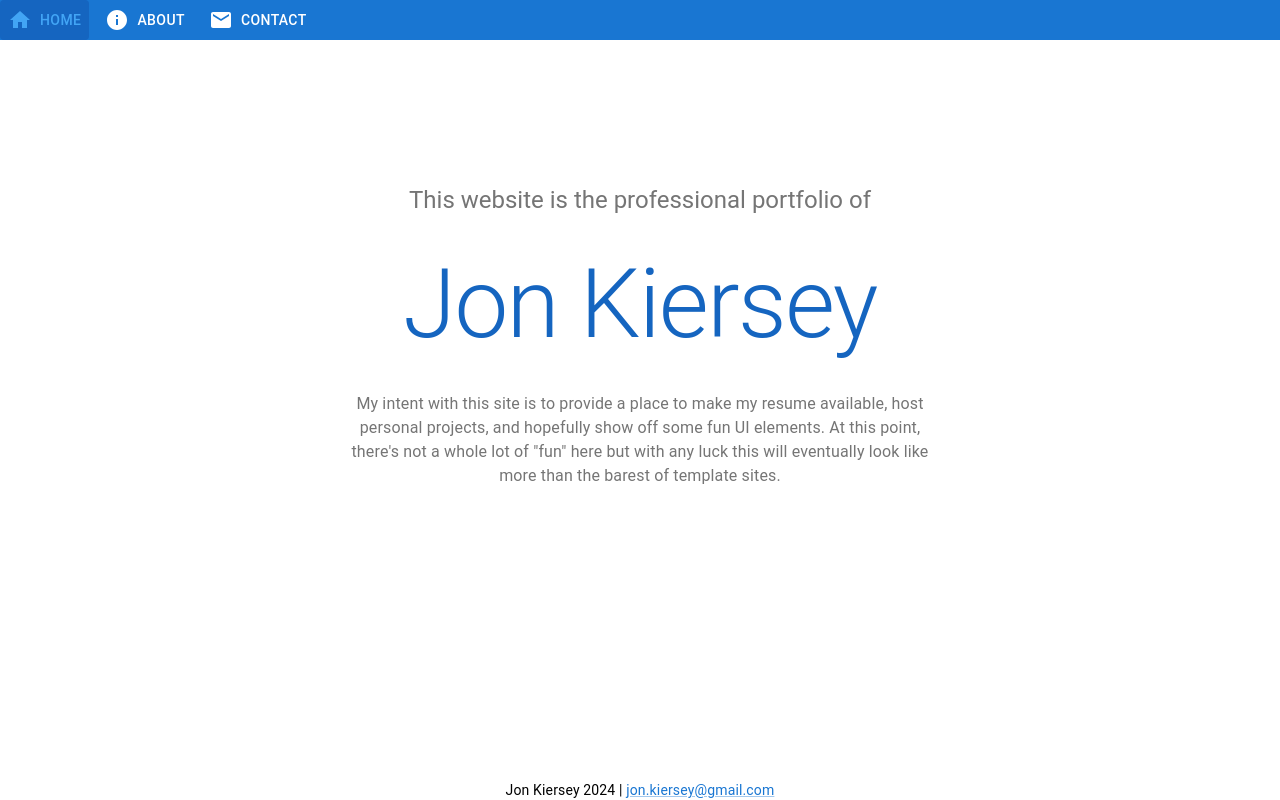
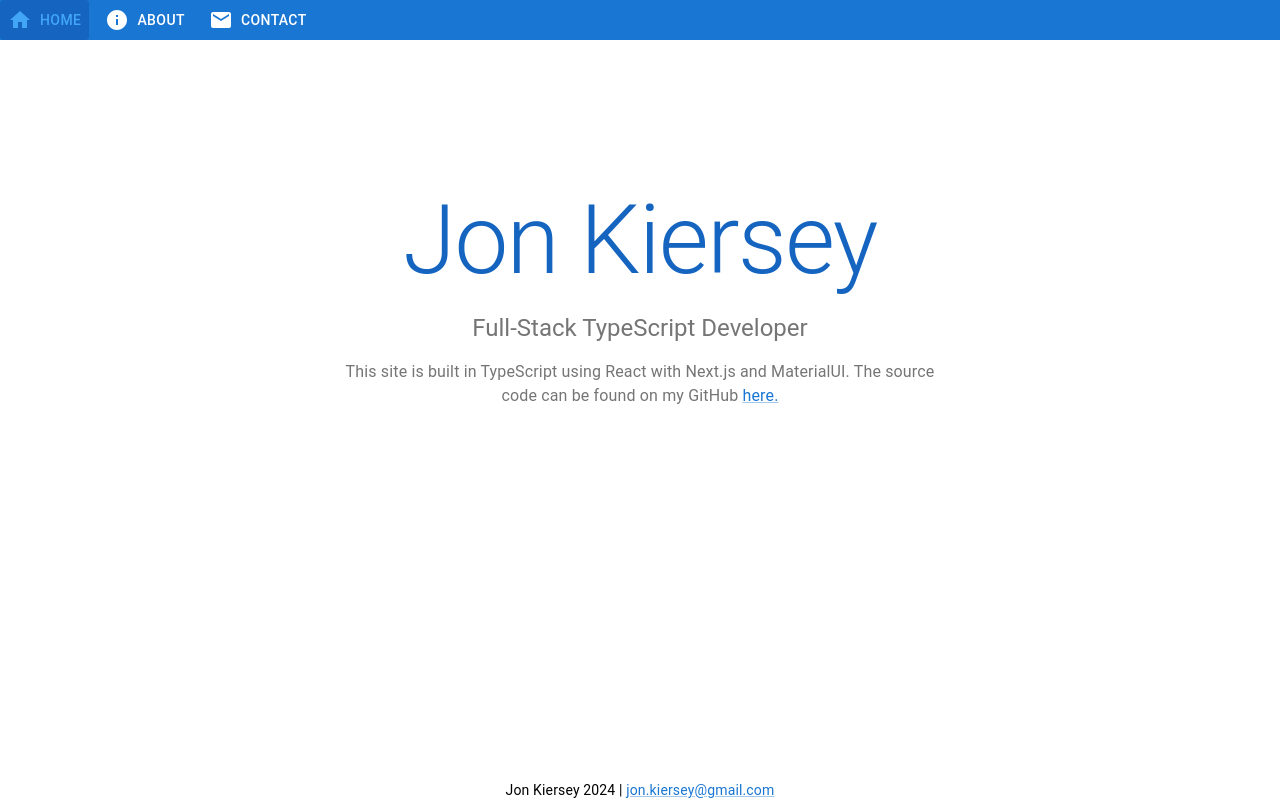
Before and after one commit to jonkiersey/aloha, a Next.js app: page / in a window 1280 px wide. Built offline with nearby package versions, Linux system fonts and the light colour scheme.

Commit message:
add github link; update home page

```diff
--- a/src/app/page.tsx
+++ b/src/app/page.tsx
@@ -1,6 +1,6 @@
 "use client";
 import { sizes } from "@constants";
-import { Box, styled, Typography } from "@mui/material";
+import { Box, Link, styled, Typography } from "@mui/material";
 
 const PageContainer = styled(Box)({
   height: "100%",
@@ -15,7 +15,7 @@ const PageContainer = styled(Box)({
 const ContentContainer = styled(Box)(({ theme }) => ({
   display: "flex",
   flexDirection: "column",
-  gap: 32,
+  gap: 16,
   maxWidth: 600,
   marginTop: 128,
   [theme.breakpoints.down("md")]: {
@@ -36,16 +36,16 @@ const Home = () => {
   return (
     <PageContainer>
       <ContentContainer>
+        <NameTypography variant="h1">Jon Kiersey</NameTypography>
         <CenteredTypography variant="h5">
-          This website is the professional portfolio of
+          Full-Stack TypeScript Developer
         </CenteredTypography>
-        <NameTypography variant="h1">Jon Kiersey</NameTypography>
         <CenteredTypography variant="body1">
-          My intent with this site is to provide a place to make my resume
-          available, host personal projects, and hopefully show off some fun UI
-          elements. At this point, there&apos;s not a whole lot of
-          &quot;fun&quot; here but with any luck this will eventually look like
-          more than the barest of template sites.
+          This site is built in TypeScript using React with Next.js and
+          MaterialUI. The source code can be found on my GitHub{" "}
+          <Link href="https://github.com/jonkiersey/aloha" target="_blank">
+            here.
+          </Link>
         </CenteredTypography>
       </ContentContainer>
     </PageContainer>
```
Also changed, not shown: src/app/contact/page.tsx (+8 -1 lines).
